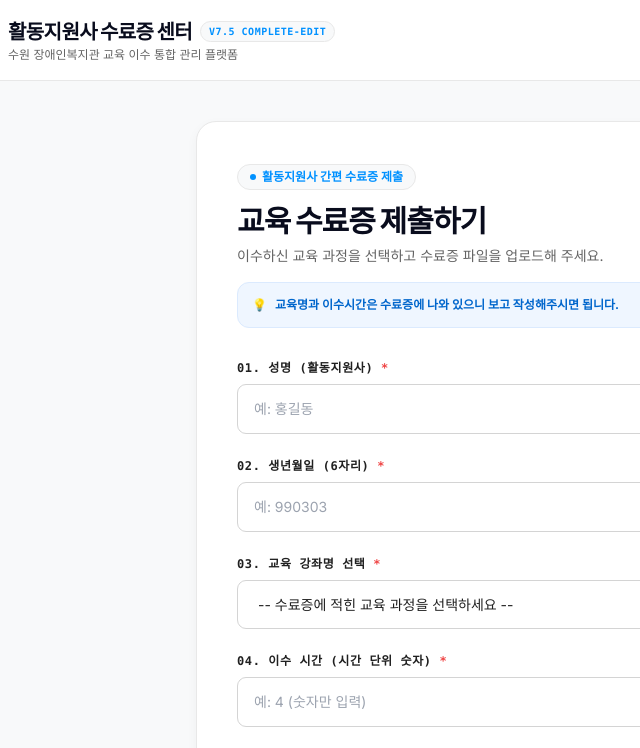
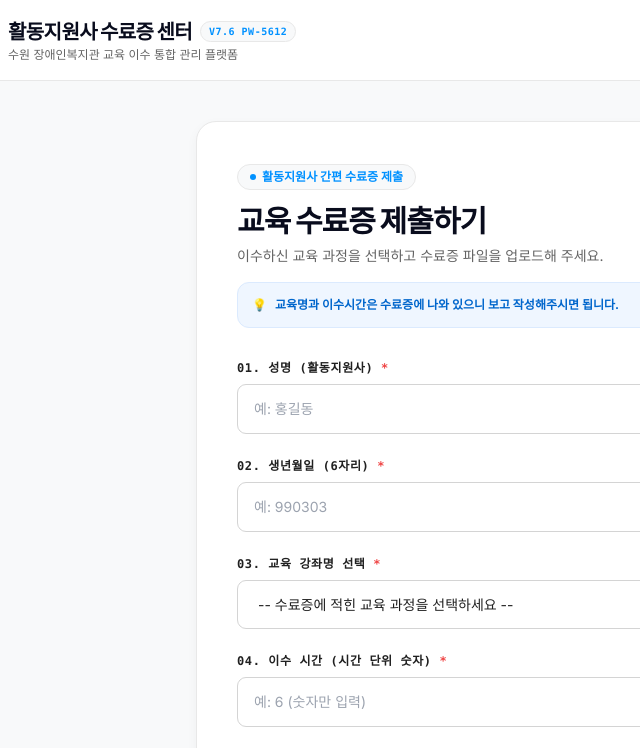
Before and after one commit to dbsrl003-hub/Kyo-yuk, a plain HTML site: page index.html in a window 1280 px wide. Shown: the top 748 px of the page, 108-748 px from the left. Drawn offline with nearby package versions, Linux system fonts and the light colour scheme; a web font is replaced by a local one.

Commit message:
Update index.html

```diff
--- a/index.html
+++ b/index.html
@@ -47,7 +47,7 @@
                 <div>
                     <div class="flex items-center gap-2">
                         <h1 class="text-xl font-extrabold text-[#090c1d]">활동지원사 수료증 센터</h1>
-                        <span class="bg-[#f8f9fa] border border-[#e8e8e8] text-[#0091ff] text-[10px] font-mono font-bold px-2 py-0.5 btn-pill uppercase tracking-wider">v7.5 COMPLETE-EDIT</span>
+                        <span class="bg-[#f8f9fa] border border-[#e8e8e8] text-[#0091ff] text-[10px] font-mono font-bold px-2 py-0.5 btn-pill uppercase tracking-wider">v7.6 PW-5612</span>
                     </div>
                     <p class="text-xs text-[#646464] mt-0.5">수원 장애인복지관 교육 이수 통합 관리 플랫폼</p>
                 </div>
@@ -75,7 +75,7 @@
                     <h2 class="text-3xl font-extrabold text-[#090c1d]">교육 수료증 제출하기</h2>
                     <p class="text-sm text-[#646464] mt-2">이수하신 교육 과정을 선택하고 수료증 파일을 업로드해 주세요.</p>
 
-                    <!-- 요청하신 안내 문구 추가 -->
+                    <!-- 안내 문구 -->
                     <div class="mt-4 p-3.5 bg-blue-50 border border-blue-100 rounded-[12px] text-xs font-bold text-[#0066cc] flex items-center gap-2">
                         <span>💡</span>
                         <span>교육명과 이수시간은 수료증에 나와 있으니 보고 작성해주시면 됩니다.</span>
@@ -102,7 +102,8 @@
 
                     <div>
                         <label class="block text-xs font-bold text-[#202020] uppercase tracking-wider mb-2 font-mono">04. 이수 시간 (시간 단위 숫자) <span class="text-red-500">*</span></label>
-                        <input type="number" id="input-hours" required min="1" max="100" placeholder="예: 4 (숫자만 입력)" class="w-full px-4 py-3.5 rounded-[9px] border border-[#d4d4d4] text-sm focus:border-[#0091ff] focus:outline-none transition">
+                        <!-- 이수 시간 예시를 6시간으로 변경 -->
+                        <input type="number" id="input-hours" required min="1" max="100" placeholder="예: 6 (숫자만 입력)" class="w-full px-4 py-3.5 rounded-[9px] border border-[#d4d4d4] text-sm focus:border-[#0091ff] focus:outline-none transition">
                     </div>
 
                     <div>
@@ -274,7 +275,6 @@
 
         let supabaseClient = null;
 
-        // 요청하신 7가지 기본 교육 과정 세팅
         const DEFAULT_COURSES = [
             "개인정보보호교육",
             "사회복지 종사자를 위한 성희롱 예방교육",
@@ -390,7 +390,6 @@
             alert('새로운 교육 과정이 추가되었습니다!');
         }
 
-        // 교육명 수정 기능
         function editCustomCourse(idx) {
             let courses = getStoredCourses();
             const currentName = courses[idx];
@@ -425,10 +424,11 @@
         function openLoginModal() { document.getElementById('login-modal').classList.remove('hidden'); document.getElementById('login-modal').classList.add('flex'); }
         function closeLoginModal() { document.getElementById('login-modal').classList.add('hidden'); document.getElementById('login-modal').classList.remove('flex'); }
 
+        // 관리자 로그인 비밀번호를 5612로 설정
         function handleAdminLogin(e) {
             e.preventDefault();
             const pw = document.getElementById('login-pw').value.trim();
-            if (pw === '1130') {
+            if (pw === '5612') {
                 closeLoginModal();
                 document.getElementById('login-pw').value = '';
                 localStorage.setItem('admin_logged_in', 'true');
@@ -544,7 +544,6 @@
             `).join('');
         }
 
-        // 수료증 내역 수정 모달 제어 함수들
         function openCertEditModal(id, name, course, hours) {
             document.getElementById('edit-cert-id').value = id;
             document.getElementById('edit-cert-name').value = name;
```
